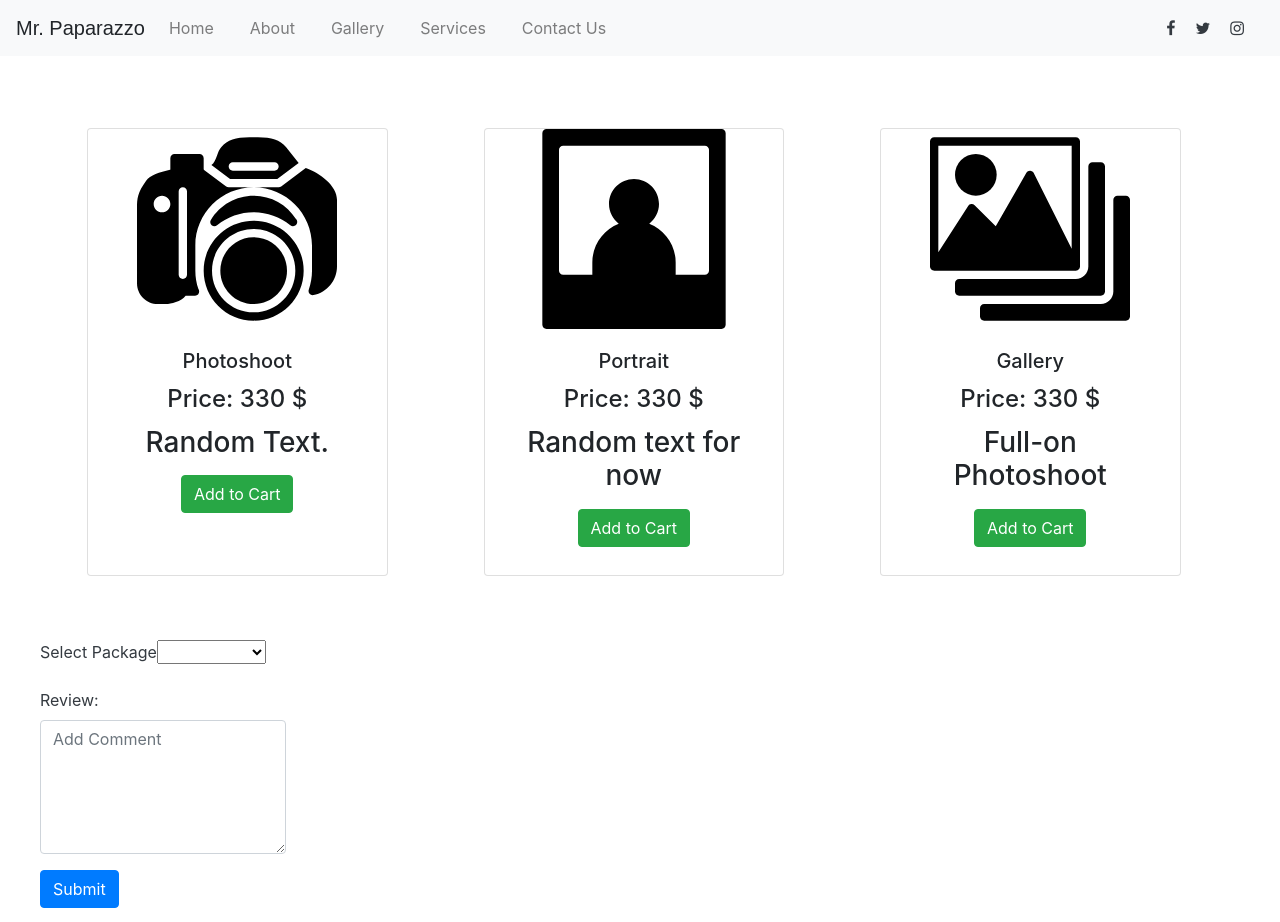
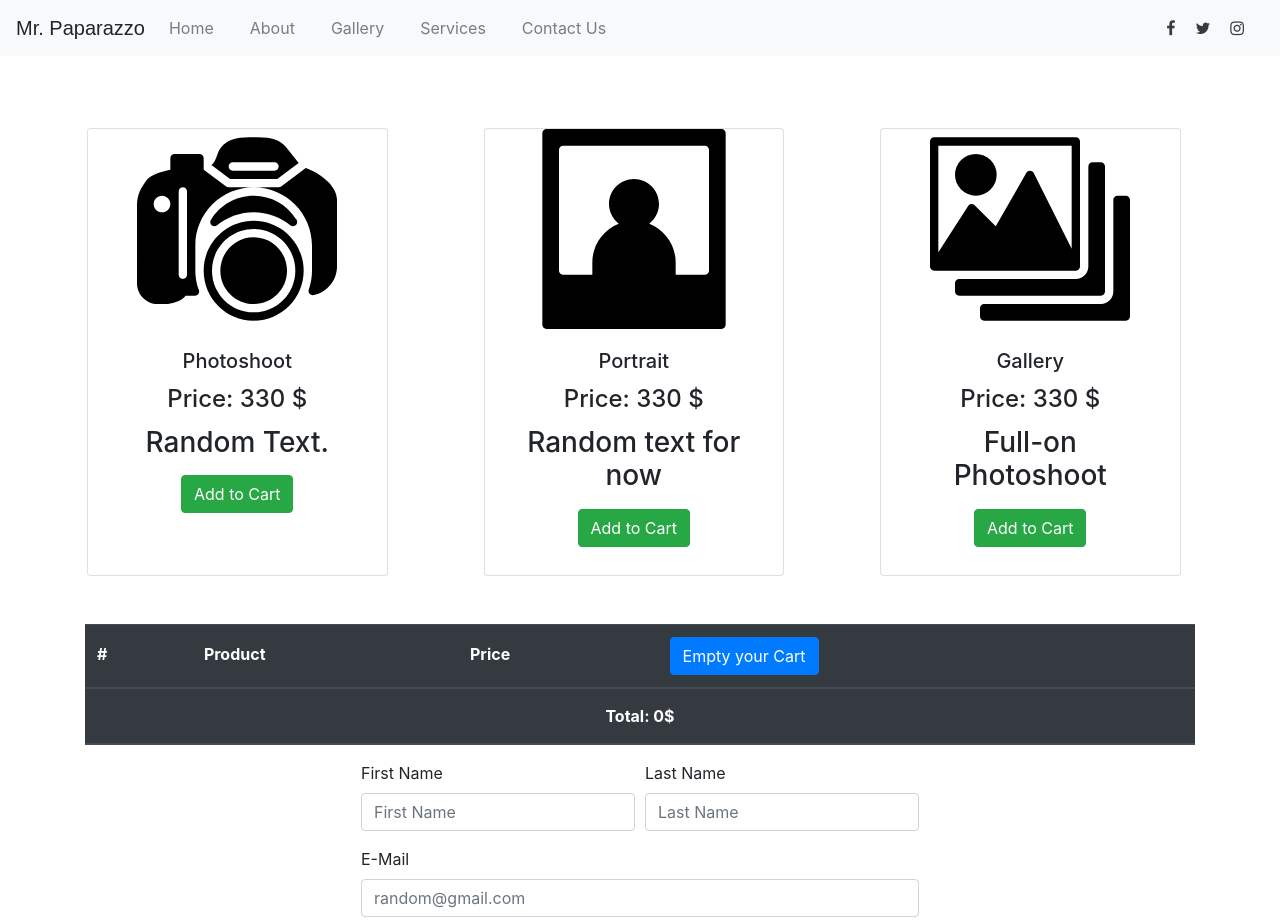
Before and after one commit to afanasev-anton/Photo_profile, an Angular app: page /app-service-page in a window 1280 px wide. Shown: the top 922 px of the page. Built offline with nearby package versions, Linux system fonts and the light colour scheme; a web font is replaced by a local one.

Commit message:
edited out reviews destroys structure of the whole site

```diff
--- a/src/app/service-page/service-page.component.css
+++ b/src/app/service-page/service-page.component.css
@@ -1,4 +1,6 @@
-
+table{
+	float: left;
+}
 .shitem{
  	width: 100px;
  	height: 100px;
--- a/src/app/service-page/service-page.component.html
+++ b/src/app/service-page/service-page.component.html
@@ -18,7 +18,7 @@
     </div>
   </div>
 
-  <div class="row p-3">
+ <!--  <div class="row p-3">
     <form id="formAdd" class="text-white" [formGroup]="adding" (ngSubmit)="onSubmit()">
       <div class="form-group">
         <label for="Inputselect" class="text-dark">Select Package</label>
@@ -34,7 +34,7 @@
         </div>
         <input type="submit" class="btn btn-primary" value="Submit">
     </form>
-  </div>
+  </div> -->
 
 	<div class="container shcart">
 		<table class="table table-hover table-dark shcart">
@@ -87,6 +87,7 @@
         <button type="submit" class="btn btn-primary m-2">Order</button>
     </form>
   </div>
+</div>
 
 
 
```
Lines whose indentation alone changed are shown as unchanged.
